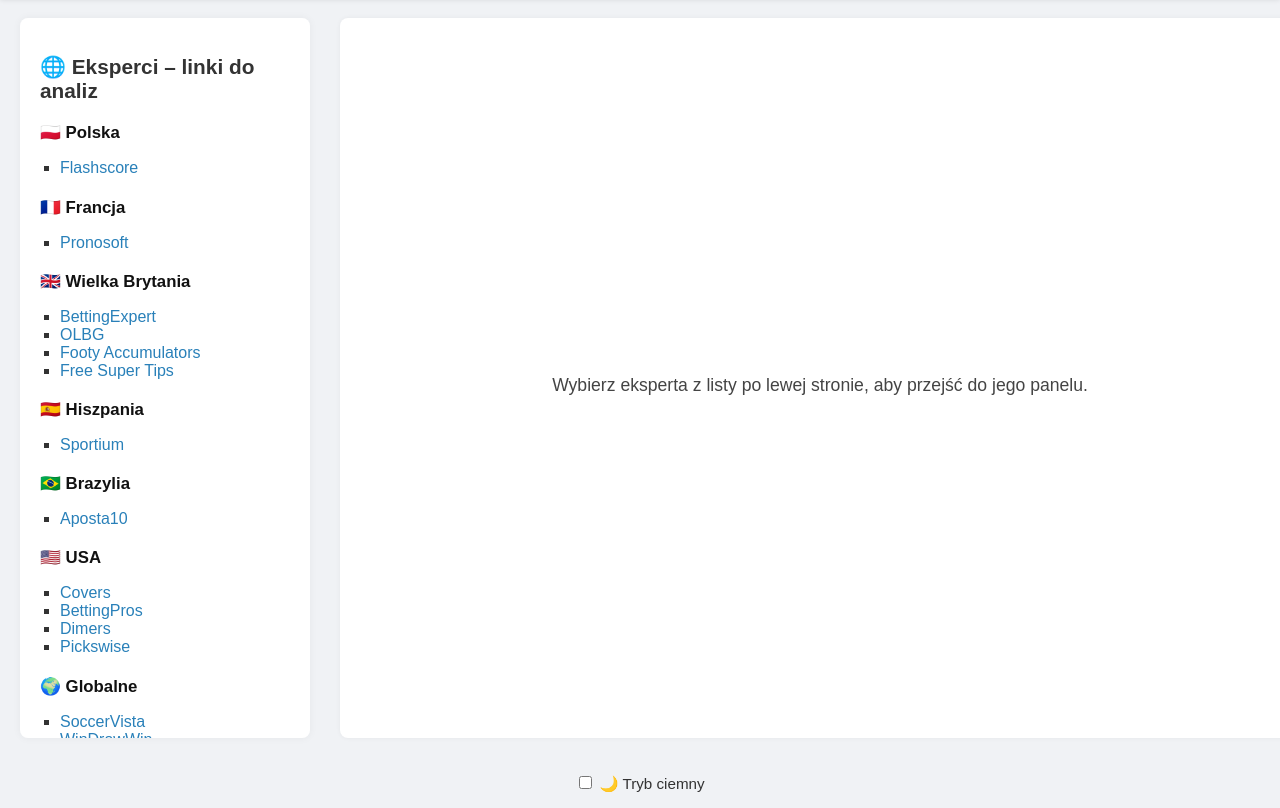
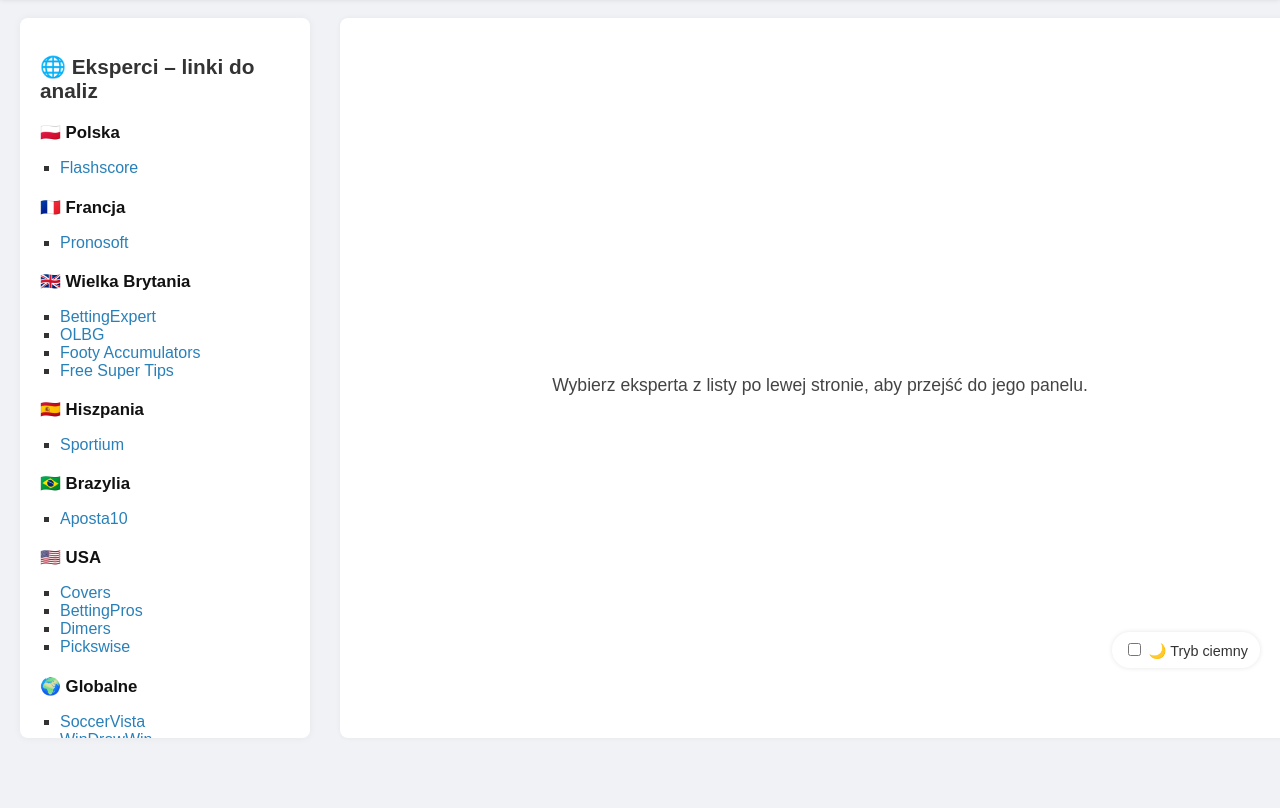
Before and after one commit to maciejjas02/Obstaw_mecz, a plain HTML site: page index.html in a window 1280 px wide. Shown: the part 102-910 px from the top of the page. After the commit the page ends 860 px from the top, so only its background shows below. Drawn offline with Linux system fonts and the light colour scheme.

Commit message:
Tryb ciemny v4

```diff
--- a/style.css
+++ b/style.css
@@ -189,22 +189,18 @@ input:checked + .slider:before {
 }
 
 /* DARK MODE */
-body.dark {
-    background-color: #1f1f1f;
-    color: #f0f0f0;
+.theme-toggle {
+    position: fixed;
+    bottom: 15px;
+    right: 20px;
+    background-color: #ffffff;
+    padding: 8px 12px;
+    border-radius: 20px;
+    box-shadow: 0 0 5px rgba(0,0,0,0.1);
+    font-size: 0.9rem;
+    z-index: 1000;
 }
-
-body.dark .sidebar,
-body.dark .main-content,
-body.dark .header {
+body.dark .theme-toggle {
     background-color: #2a2a2a;
     color: #f0f0f0;
 }
-
-body.dark a {
-    color: #8ecbff;
-}
-
-body.dark a:hover {
-    color: #a7ddff;
-}
```
